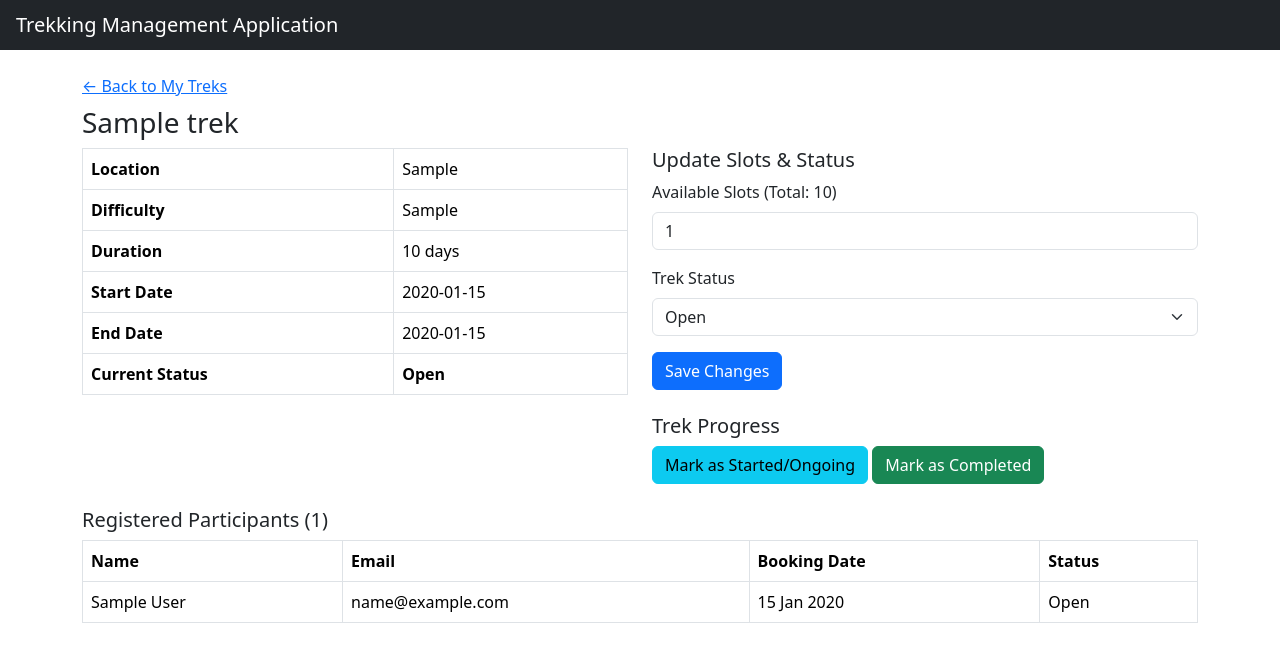
After one commit to 24f2002804/trekking-management-application, a Flask app: template app/templates/staff/trek_manage.html in a window 1280 px wide. The commit adds this page. Shown: the top 662 px of the page. Run offline with Flask 3, Linux system fonts and the light colour scheme; tables that the repository leaves empty hold one stand-in row (values such as "Sample post"); the template is opened without the code that fills it: values that come from a table or form of the project are taken from there, most other values are stand-ins (such as "Sample title", 1, 10 or a date in 2020).

Commit message:
trek staff dashboard, trek management, and profile update with ownership restrictions

```diff
--- /dev/null
+++ b/app/templates/staff/trek_manage.html
@@ -0,0 +1,72 @@
+{% extends "base.html" %}
+{% block content %}
+<a href="{{ url_for('staff.my_treks') }}">&larr; Back to My Treks</a>
+<h3 class="mt-2">{{ trek.name }}</h3>
+
+<div class="row">
+    <div class="col-md-6">
+        <table class="table table-bordered">
+            <tr><th>Location</th><td>{{ trek.location }}</td></tr>
+            <tr><th>Difficulty</th><td>{{ trek.difficulty }}</td></tr>
+            <tr><th>Duration</th><td>{{ trek.duration_days }} days</td></tr>
+            <tr><th>Start Date</th><td>{{ trek.start_date or "-" }}</td></tr>
+            <tr><th>End Date</th><td>{{ trek.end_date or "-" }}</td></tr>
+            <tr><th>Current Status</th><td><strong>{{ trek.status }}</strong></td></tr>
+        </table>
+    </div>
+
+    <div class="col-md-6">
+        <h5>Update Slots & Status</h5>
+        <form method="POST">
+            <input type="hidden" name="action" value="update_slots_status">
+            <div class="mb-3">
+                <label class="form-label">Available Slots (Total: {{ trek.total_slots }})</label>
+                <input type="number" name="available_slots" class="form-control" value="{{ trek.available_slots }}" min="0" max="{{ trek.total_slots }}">
+            </div>
+            <div class="mb-3">
+                <label class="form-label">Trek Status</label>
+                <select name="status" class="form-select">
+                    <option value="Open" {% if trek.status == "Open" %}selected{% endif %}>Open</option>
+                    <option value="Closed" {% if trek.status == "Closed" %}selected{% endif %}>Closed</option>
+                </select>
+            </div>
+            <button type="submit" class="btn btn-primary">Save Changes</button>
+        </form>
+
+        <h5 class="mt-4">Trek Progress</h5>
+        <form method="POST" class="d-inline">
+            <input type="hidden" name="action" value="mark_status">
+            <input type="hidden" name="new_status" value="Ongoing">
+            <button type="submit" class="btn btn-info" {% if trek.status == "Ongoing" or trek.status == "Completed" %}disabled{% endif %}>
+                Mark as Started/Ongoing
+            </button>
+        </form>
+        <form method="POST" class="d-inline">
+            <input type="hidden" name="action" value="mark_status">
+            <input type="hidden" name="new_status" value="Completed">
+            <button type="submit" class="btn btn-success" {% if trek.status == "Completed" %}disabled{% endif %}>
+                Mark as Completed
+            </button>
+        </form>
+    </div>
+</div>
+
+<h5 class="mt-4">Registered Participants ({{ participants | length }})</h5>
+<table class="table table-bordered">
+    <thead>
+        <tr><th>Name</th><th>Email</th><th>Booking Date</th><th>Status</th></tr>
+    </thead>
+    <tbody>
+        {% for booking in participants %}
+        <tr>
+            <td>{{ booking.user.full_name }}</td>
+            <td>{{ booking.user.email }}</td>
+            <td>{{ booking.booking_date.strftime('%d %b %Y') }}</td>
+            <td>{{ booking.status }}</td>
+        </tr>
+        {% else %}
+        <tr><td colspan="4" class="text-center">No participants registered yet.</td></tr>
+        {% endfor %}
+    </tbody>
+</table>
+{% endblock %}
```
Also changed, not shown: app/routes/staff.py (+109 -3 lines), app/templates/staff/dashboard.html (+49 -2 lines), app/templates/staff/my_treks.html (added, +24 -0 lines), app/templates/staff/profile.html (added, +25 -0 lines).
